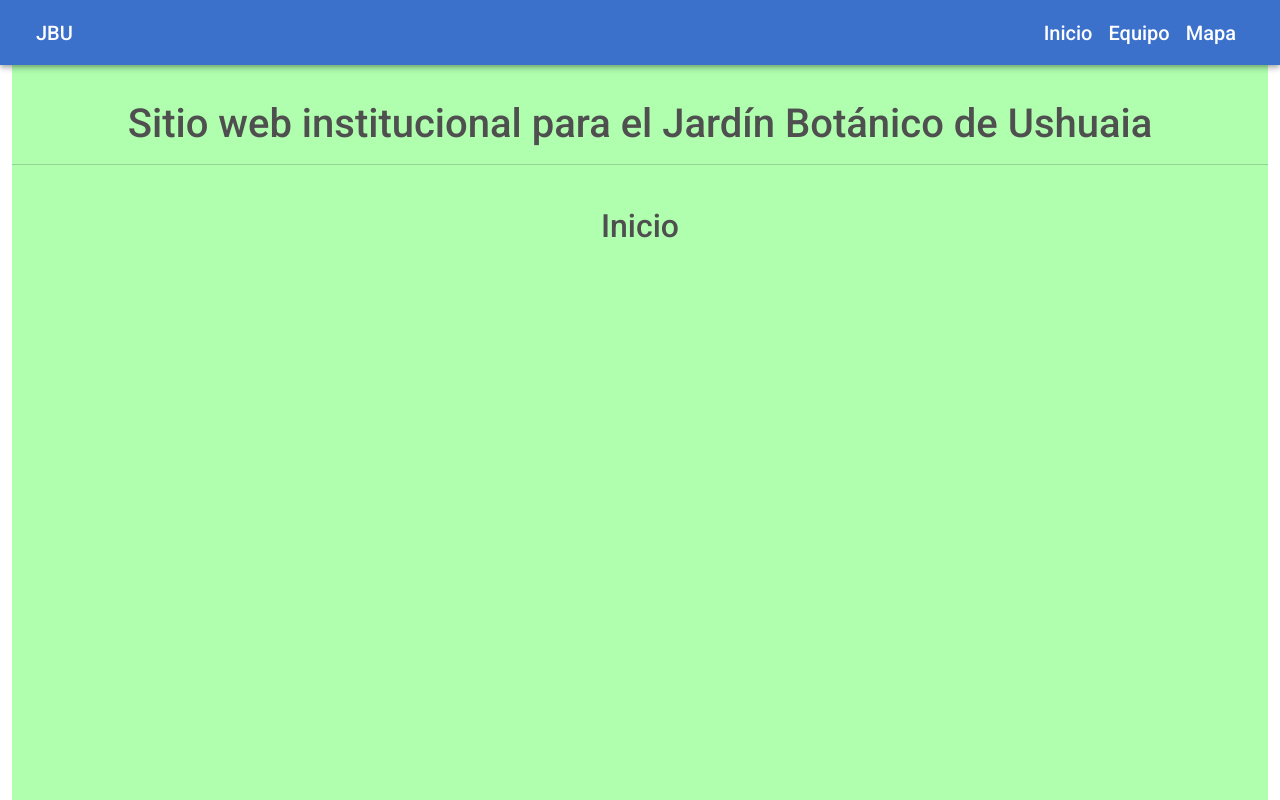
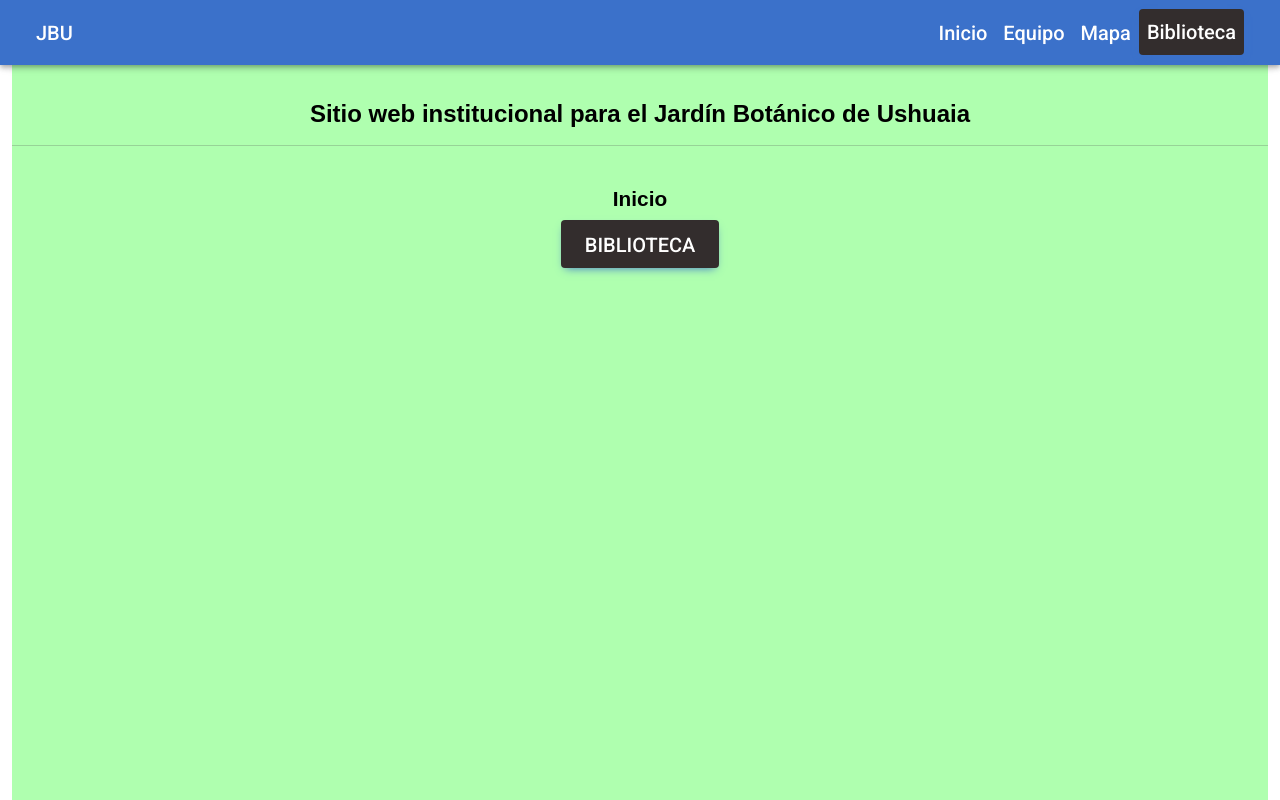
Before and after one commit to lautarobarba/jardinbu-landingpage, a website: page landingpage/public/index.html in a window 1280 px wide. Shown: the top 800 px of the page. Drawn offline with Linux system fonts and the light colour scheme.

Commit message:
Se agrego enlace para acceder a la biblioteca

```diff
--- a/landingpage/public/index.html
+++ b/landingpage/public/index.html
@@ -64,13 +64,24 @@
         <div class="collapse navbar-collapse" id="navbarLinks">
           <ul class="navbar-nav ms-auto mb-2 mb-lg-0">
             <li class="nav-item text-center">
-              <a class="nav-link text-white" href="#home">Inicio</a>
+              <a class="nav-link text-white custom-link" href="#home">Inicio</a>
             </li>
             <li class="nav-item text-center">
-              <a class="nav-link text-white" href="#about">Equipo</a>
+              <a class="nav-link text-white custom-link " href="#about">Equipo</a>
             </li>
             <li class="nav-item text-center">
-              <a class="nav-link text-white" href="#map">Mapa</a>
+              <a class="nav-link text-white custom-link" href="#map">Mapa</a>
+            </li>
+            <li class="nav-item text-center">
+              <a class="nav-link text-white" href="/app" style="padding: 0;">
+                <button
+                  type="button"
+                  class="btn btn-primary bg-dark custom-link w-100 w-md-auto"
+                  style="text-transform: none; padding: 8px; margin-top: auto;"
+                >
+                  Biblioteca
+                </button>
+              </a>
             </li>
           </ul>
         </div>
@@ -85,6 +96,12 @@
         <hr />
         <br />
         <h2>Inicio</h2>
+        <button
+          type="button"
+          class="btn btn-primary bg-dark custom-link"
+        >
+          Biblioteca
+        </button>
       </section>
       <section class="vh-100 text-center" id="about">
         <div class="navbar-spacer"></div>
--- a/landingpage/public/styles.css
+++ b/landingpage/public/styles.css
@@ -47,3 +47,30 @@
 .navbar-spacer {
   min-height: 100px;
 }
+
+h1 {
+	font-size: 1.5em;
+	font-family: 'Merriweather Sans', sans-serif;
+	color: black;
+	font-weight: bold;
+}
+
+h2 {
+	font-size: 1.3em;
+	font-family: 'Merriweather Sans', sans-serif;
+	color: black;
+	font-weight: bold;
+}
+
+.btn-bg-dark {
+	background-color: #1b1b1b;
+}
+
+.text-dark {
+	color: #1b1b1b;
+}
+
+.custom-link {
+  font-family: Roboto, Helvetica, Arial, sans-serif;
+  font-size: 1.25rem;
+}
```
